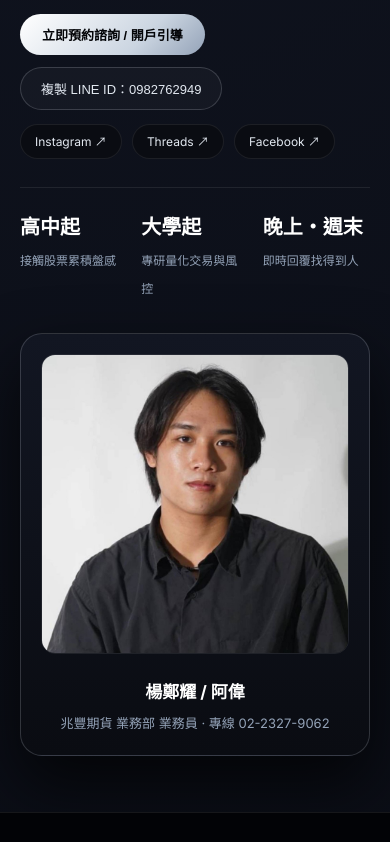
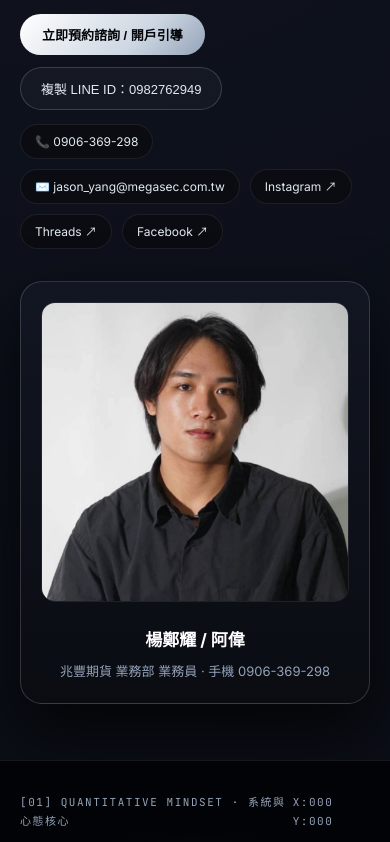
Before and after one commit to jacob052499-bit/personal-brand, a plain HTML site: page index.html in a window 390 px wide. Shown: the part 440-1282 px from the top of the page. Drawn offline with nearby package versions, Linux system fonts and the light colour scheme.

Commit message:
Remove stats block and add phone and email

```diff
--- a/index.html
+++ b/index.html
@@ -253,21 +253,18 @@
         <button class="btn-ghost" id="copyLine">複製 LINE ID：0982762949</button>
       </div>
       <div class="social-row">
+        <a class="soc-pill" href="tel:0906369298">📞 0906-369-298</a>
+        <a class="soc-pill" href="mailto:jason_yang@megasec.com.tw">✉️ jason_yang@megasec.com.tw</a>
         <a class="soc-pill" href="https://www.instagram.com/yangzhengyao9?lqvp=YzhvbTI3M25naDhn" target="_blank" rel="noopener">Instagram ↗</a>
         <a class="soc-pill" href="https://www.threads.com/@yangzhengyao9" target="_blank" rel="noopener">Threads ↗</a>
         <a class="soc-pill" href="https://www.facebook.com/share/1A1zboXZVg/" target="_blank" rel="noopener">Facebook ↗</a>
-      </div>
-      <div class="stats">
-        <div><strong>高中起</strong><span>接觸股票累積盤感</span></div>
-        <div><strong>大學起</strong><span>專研量化交易與風控</span></div>
-        <div><strong>晚上・週末</strong><span>即時回覆找得到人</span></div>
       </div>
     </div>
 
     <div class="portrait-card" id="tiltCard">
       <img class="portrait-img" src="./portrait.jpg" alt="楊鄭耀（阿偉）專業形象照" />
       <div style="font-weight:700; font-size:17px; color:#fff;">楊鄭耀 / 阿偉</div>
-      <div style="font-size:13px; color:var(--muted); margin-top:4px;">兆豐期貨 業務部 業務員 · 專線 02-2327-9062</div>
+      <div style="font-size:13px; color:var(--muted); margin-top:4px;">兆豐期貨 業務部 業務員 · 手機 0906-369-298</div>
     </div>
   </section>
 
@@ -374,7 +371,7 @@
 
   <footer>
     <div class="footer-info">
-      <div><strong>兆豐期貨總公司</strong> ｜ 專線：02-2327-9062 ｜ 地址：台北市忠孝東路二段95號2樓</div>
+      <div><strong>兆豐期貨總公司</strong> ｜ 專線：02-2327-9062 ｜ 手機：0906-369-298 ｜ Email：jason_yang@megasec.com.tw ｜ 地址：台北市忠孝東路二段95號2樓</div>
       <div class="mono">許可證號：115年金管期總字第021號</div>
     </div>
     <div class="warning-box">
@@ -387,7 +384,7 @@
     <div class="modal">
       <button id="closeModal" style="position:absolute; right:18px; top:14px; background:none; border:none; color:var(--muted); font-size:22px; cursor:pointer;">×</button>
       <h3 style="margin-bottom:6px; color:#fff;">聯繫 楊鄭耀（阿偉）</h3>
-      <p style="font-size:13px; color:var(--muted); margin-bottom:16px;">LINE ID：<strong style="color:#fff;">0982762949</strong> ｜ 專線：02-2327-9062</p>
+      <p style="font-size:13px; color:var(--muted); margin-bottom:16px;">LINE ID：<strong style="color:#fff;">0982762949</strong> ｜ 手機：<strong style="color:#fff;">0906-369-298</strong><br>Email：jason_yang@megasec.com.tw</p>
       <form id="cForm">
         <input type="text" placeholder="您的稱呼" required />
         <input type="text" placeholder="您的 LINE ID 或聯絡電話" required />
```
